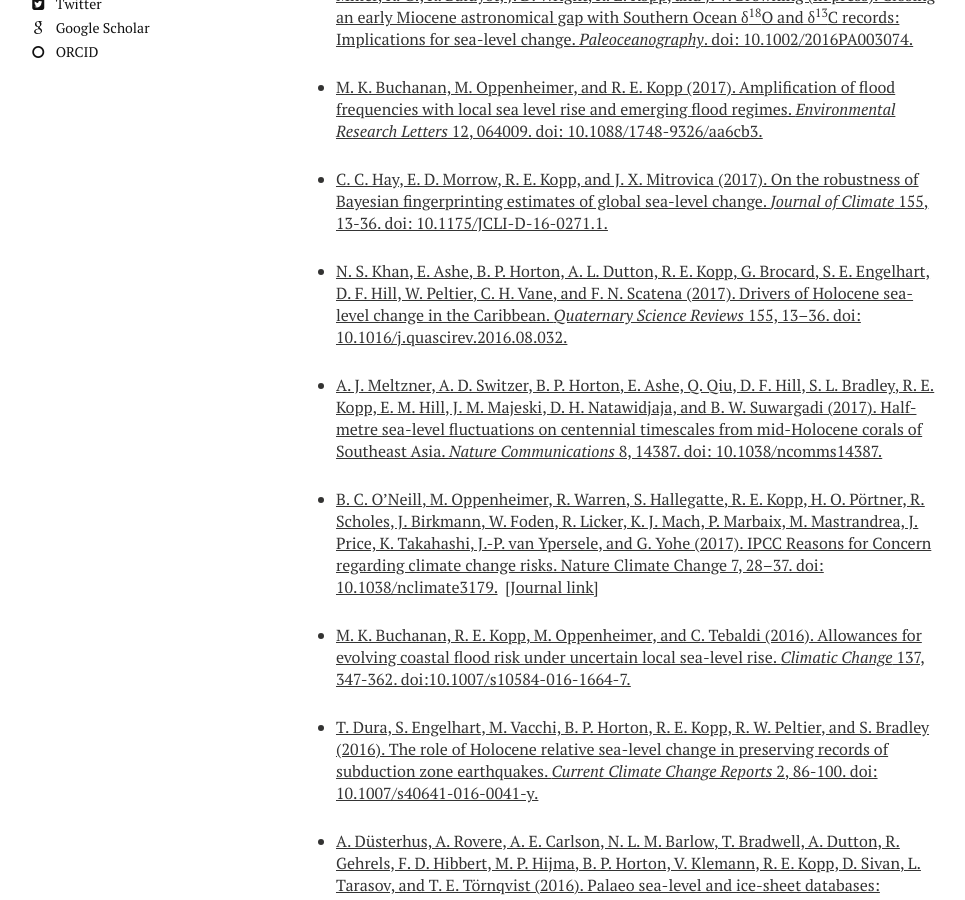
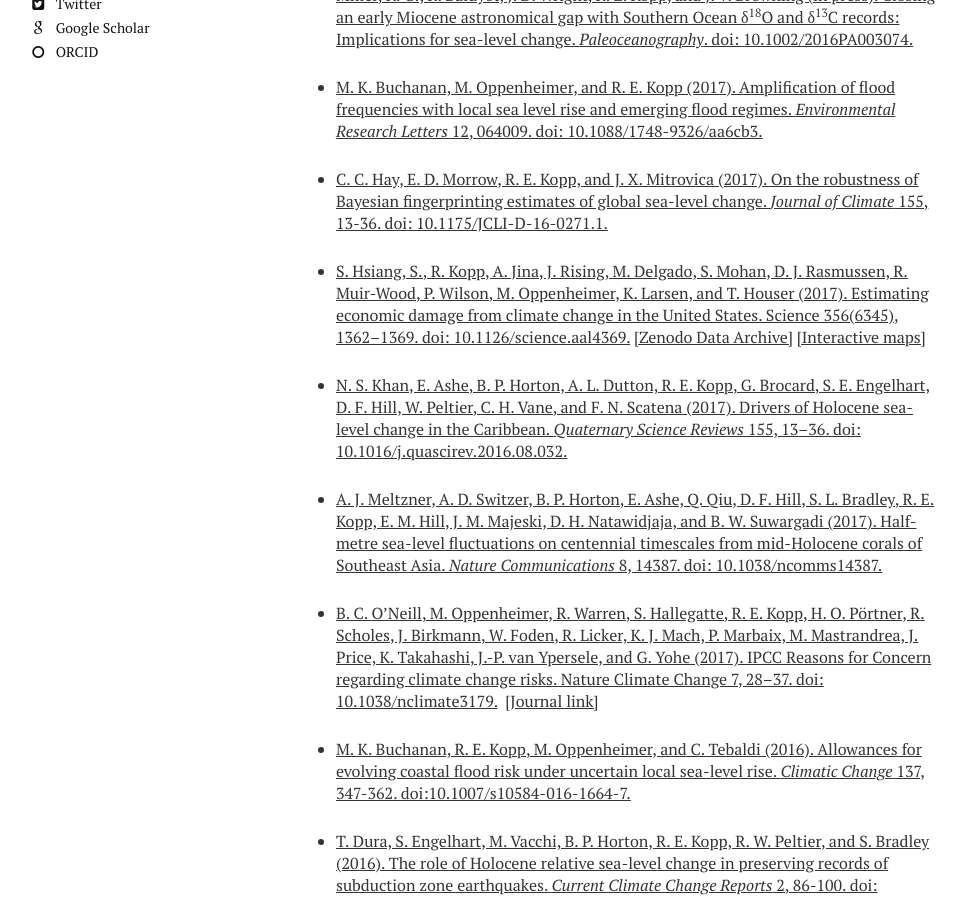
Before and after one commit to mrke/bobkopp.github.io, a Jekyll site: the page built from papers/index.md, in a window 1280 px wide and 900 px high, scrolled down 1576 px. Shown: the whole window, without its empty margins (24-989 px from the left). Built offline with Jekyll 4.4.1, drawn with Linux system fonts in a browser that asks for light colours; nearby versions of some CDN libraries; some of the changed lines change nothing that is shown; some of the changed text lies outside the part shown.

Commit message:
Hsiang et al 2017

```diff
--- a/papers/index.md
+++ b/papers/index.md
@@ -2,7 +2,7 @@
 layout: page
 title: Publications
 tags: [papers]
-modified: June 18 2017
+modified: June 29 2017
 comments: false
 share: false
 image:
@@ -46,6 +46,8 @@ image:
 * [M. K. Buchanan, M. Oppenheimer, and R. E. Kopp (2017). Amplification of flood frequencies with local sea level rise and emerging flood regimes. _Environmental Research Letters_ 12, 064009. doi: 10.1088/1748-9326/aa6cb3.](http://dx.doi.org/10.1088/1748-9326/aa6cb3)
 
 * [C. C. Hay, E. D. Morrow, R. E. Kopp, and J. X. Mitrovica (2017). On the robustness of Bayesian fingerprinting estimates of global sea-level change. _Journal of Climate_ 155, 13-36. doi: 10.1175/JCLI-D-16-0271.1.](http://dx.doi.org/10.1175/JCLI-D-16-0271.1)
+
+* [S. Hsiang, S., R. Kopp, A. Jina, J. Rising, M. Delgado, S. Mohan, D. J. Rasmussen, R. Muir-Wood, P. Wilson, M. Oppenheimer, K. Larsen, and T. Houser (2017). Estimating economic damage from climate change in the United States. Science 356(6345), 1362–1369. doi: 10.1126/science.aal4369.](http://dx.doi.org/10.1126/science.aal4369) [[Zenodo Data Archive]](https://zenodo.org/communities/economic-damage-from-climate-change-usa/) [[Interactive maps]](http://www.impactlab.org/map)
 
 * [N. S. Khan, E. Ashe, B. P. Horton, A. L. Dutton, R. E. Kopp, G. Brocard, S. E. Engelhart, D. F. Hill, W. Peltier, C. H. Vane, and F. N. Scatena (2017). Drivers of Holocene sea-level change in the Caribbean. _Quaternary Science Reviews_ 155, 13–36. doi: 10.1016/j.quascirev.2016.08.032.](http://dx.doi.org/10.1016/j.quascirev.2016.08.032)
 
```
Also changed, not shown: 1 other file.
